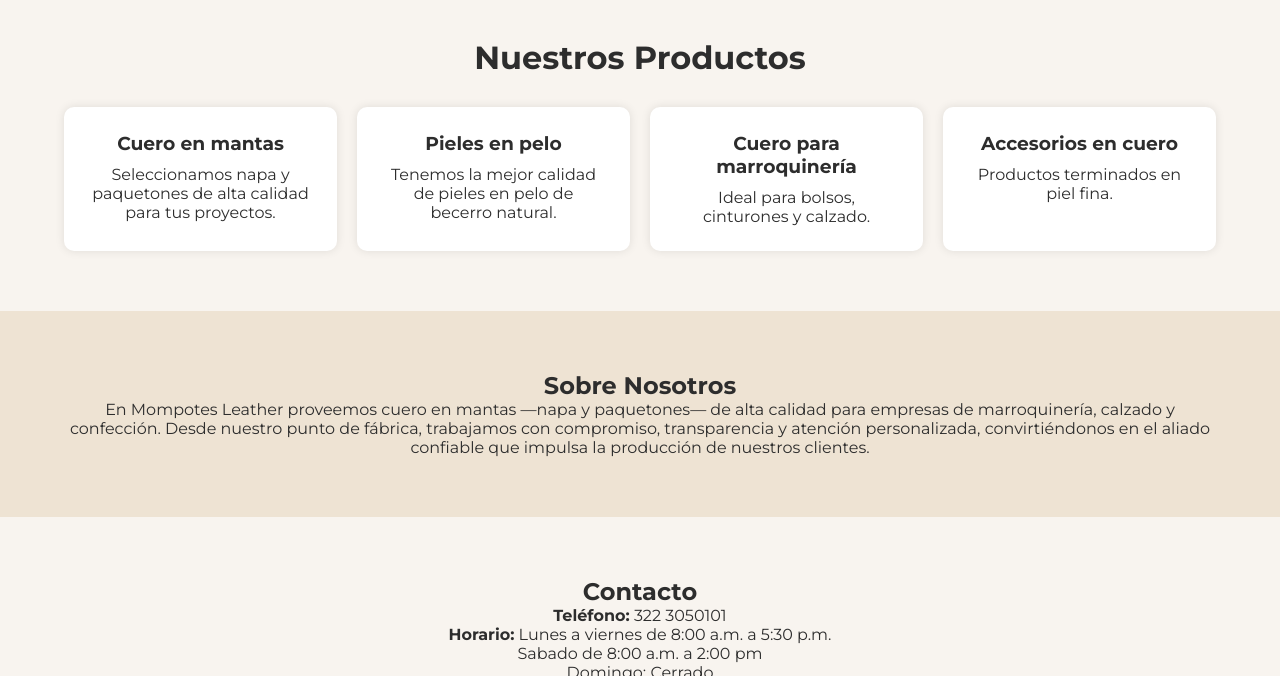
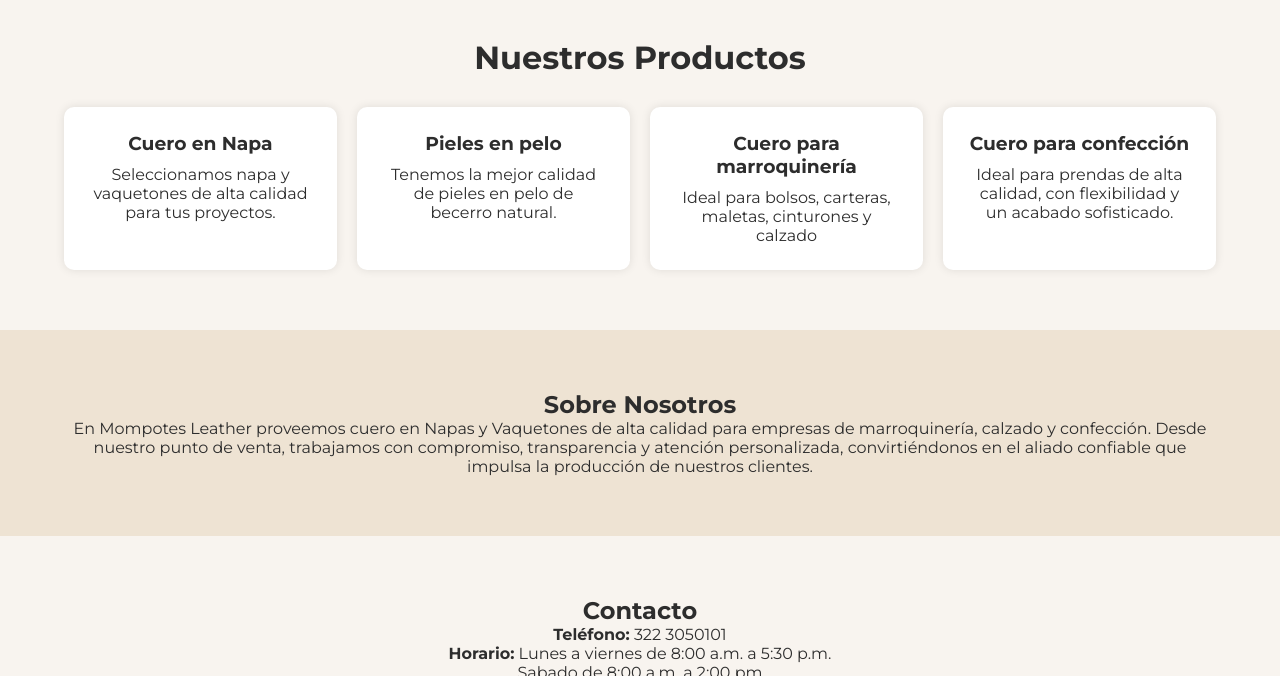
Before and after one commit to leidyzamora10105/mompotes-leather, a plain HTML site: page index.html in a window 1280 px wide. Shown: the part 756-1432 px from the top of the page. Drawn offline with Linux system fonts and the light colour scheme.

Commit message:
Update index.html

```diff
--- a/index.html
+++ b/index.html
@@ -49,8 +49,8 @@
 
         <div class="grid">
             <div class="card">
-                <h3>Cuero en mantas</h3>
-                <p>Seleccionamos napa y paquetones de alta calidad para tus proyectos.</p>
+                <h3>Cuero en Napa</h3>
+                <p>Seleccionamos napa y vaquetones de alta calidad para tus proyectos.</p>
             </div>
             <div class="card">
                 <h3>Pieles en pelo</h3>
@@ -58,11 +58,11 @@
             </div>
             <div class="card">
                 <h3>Cuero para marroquinería</h3>
-                <p>Ideal para bolsos, cinturones y calzado.</p>
+                <p>Ideal para bolsos, carteras, maletas, cinturones y calzado</p>
             </div>
             <div class="card">
-                <h3>Accesorios en cuero</h3>
-                <p>Productos terminados en piel fina.</p>
+                <h3>Cuero para confección</h3>
+                <p>Ideal para prendas de alta calidad, con flexibilidad y un acabado sofisticado.</p>
             </div>
         </div>
     </section>
@@ -71,8 +71,8 @@
     <section id="nosotros" class="nosotros">
         <h2>Sobre Nosotros</h2>
         <p>
-            En Mompotes Leather proveemos cuero en mantas —napa y paquetones— de alta calidad para empresas de marroquinería, calzado y confección.
-            Desde nuestro punto de fábrica, trabajamos con compromiso, transparencia y atención personalizada, convirtiéndonos en el aliado confiable que impulsa la producción de nuestros clientes.
+            En Mompotes Leather proveemos cuero en Napas y Vaquetones de alta calidad para empresas de marroquinería, calzado y confección.
+            Desde nuestro punto de venta, trabajamos con compromiso, transparencia y atención personalizada, convirtiéndonos en el aliado confiable que impulsa la producción de nuestros clientes.
         </p>
     </section>
 
```
